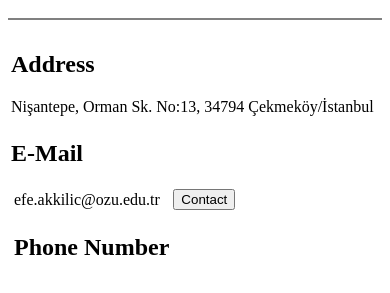
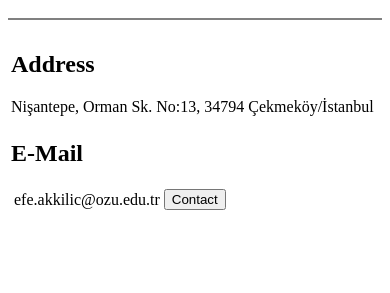
Before and after one commit to Toprak-Efe/cv-project-site, a plain HTML site: page contact.html in a window 390 px wide. Shown: the part 109-402 px from the top of the page. Drawn offline with Linux system fonts and the light colour scheme.

Commit message:
removed phone number header

```diff
--- a/contact.html
+++ b/contact.html
@@ -30,11 +30,6 @@
                       <input type="submit" value="Contact">
                   </td>
                 </tr>
-                <tr>
-                  <td>
-                    <h2>Phone Number</h2>
-                  </td>
-                </tr>
           </td>
       </tbody>
     </table>
```
